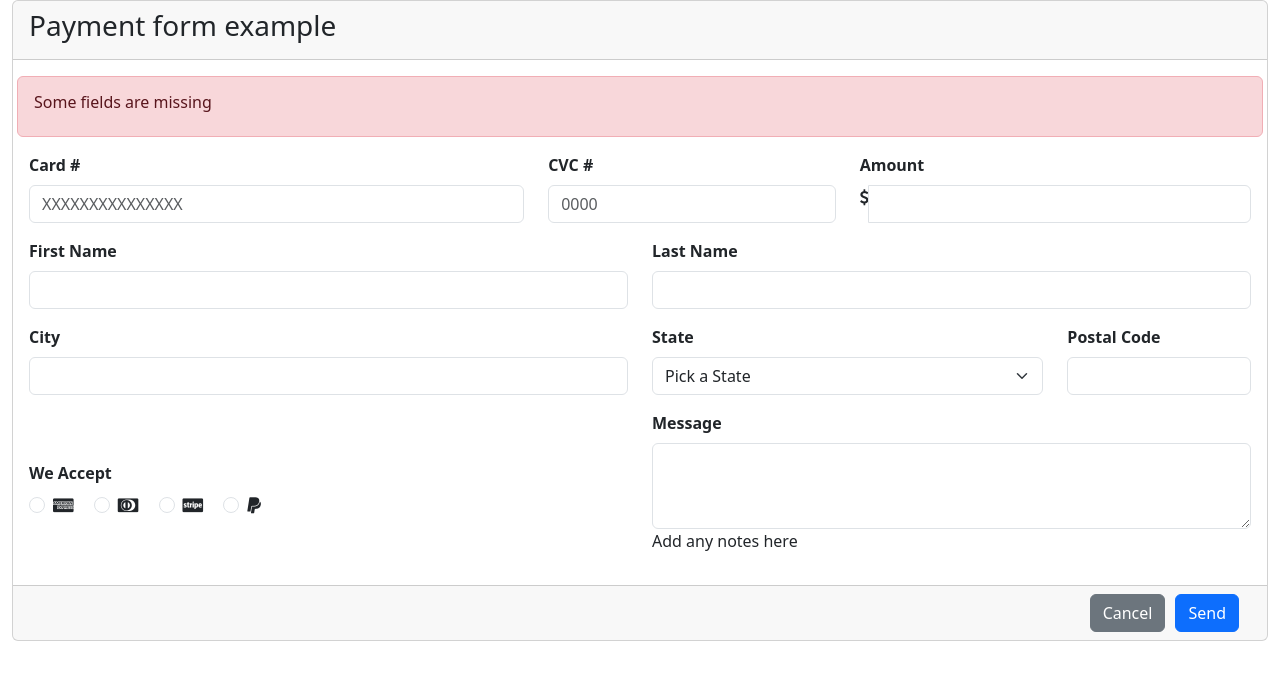
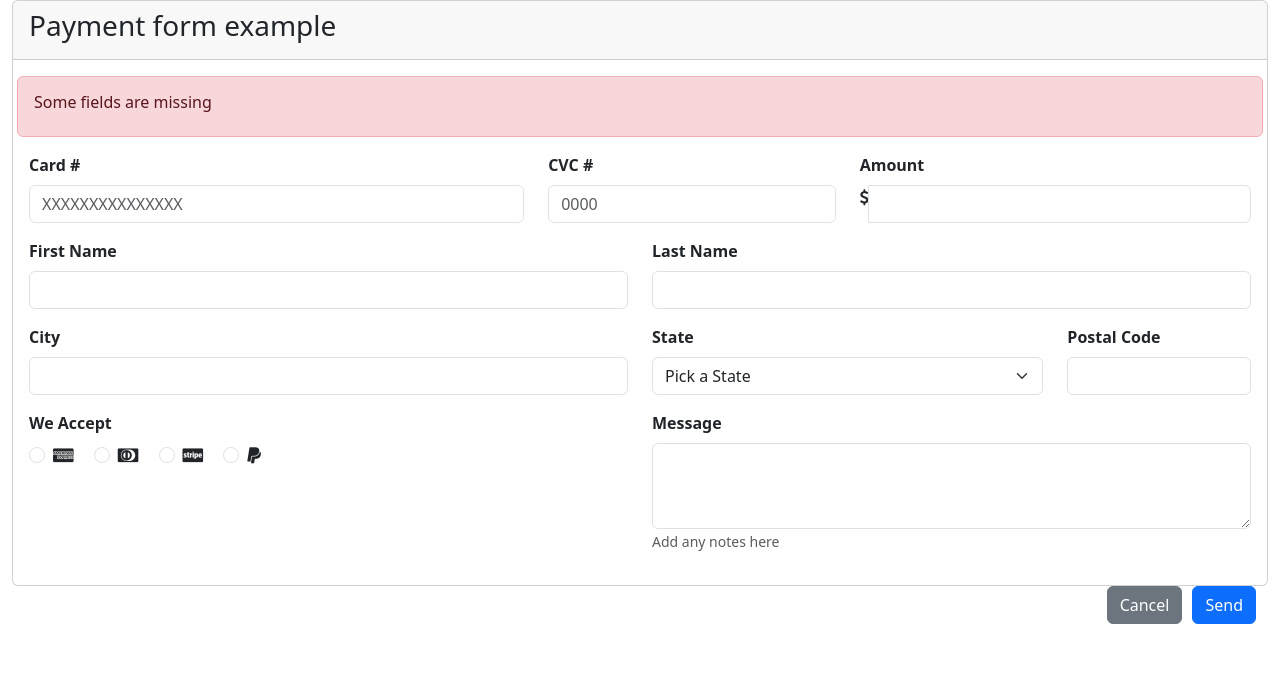
Before and after one commit to 4GeeksAcademy/Formulario-Alejandro, a plain HTML site: page index.html in a window 1280 px wide. Drawn offline with nearby package versions, Linux system fonts and the light colour scheme.

Commit message:
First Commit

```diff
--- a/index.html
+++ b/index.html
@@ -63,36 +63,37 @@
               <input type="text" class="form-control" id="inputPC">
             </div>
             <div class="container-fluid">
-              <div class="row d-flex justify-content-left">
-                <div class="flex-container1">
-                  <div class="row align-items-center">
-                    <div class="col-6">
+              <div class="row d-flex justify-content-start">
+                <div class="col-12 col-md-6">
                   <label class="form-label"><b>We Accept</b></label>
                   <br>
                   <div class="form-check form-check-inline">
-                        <input class="form-check-input" type="radio"><i class="fa fa-cc-amex"></i>
+                    <input class="form-check-input" type="radio" id="amex">
+                    <label class="form-check-label" for="amex"><i class="fa fa-cc-amex"></i></label>
                   </div>
                   <div class="form-check form-check-inline">
-                        <input class="form-check-input" type="radio"><i class="fa fa-cc-diners-club"></i>
+                    <input class="form-check-input" type="radio" id="diners-club">
+                    <label class="form-check-label" for="diners-club"><i class="fa fa-cc-diners-club"></i></label>
                   </div>
                   <div class="form-check form-check-inline">
-                        <input class="form-check-input" type="radio"><i class="fa fa-cc-stripe"></i>
+                    <input class="form-check-input" type="radio" id="stripe">
+                    <label class="form-check-label" for="stripe"><i class="fa fa-cc-stripe"></i></label>
                   </div>
                   <div class="form-check form-check-inline">
-                        <input class="form-check-input" type="radio"><i class="fa fa-paypal"></i>
+                    <input class="form-check-input" type="radio" id="paypal">
+                    <label class="form-check-label" for="paypal"><i class="fa fa-paypal"></i></label>
                   </div>
                 </div>
                 <div class="col-6">
-                      <label for="basic-url" class="form-label"><b>Message</b></label>
+                  <label for="message" class="form-label"><b>Message</b></label>
                   <div class="mb-3">
-                        <textarea class="form-control" rows="3"></textarea>
-                        <p>Add any notes here</p>
+                    <textarea class="form-control" id="message" rows="3"></textarea>
+                    <small class="form-text text-muted">Add any notes here</small>
                   </div>
                 </div>
               </div>
-
             </div>
-              </div>
+          </form>
         </div>
     </form>
   </div>
@@ -115,4 +116,5 @@
   </div>
   <script src="https://cdn.jsdelivr.net/npm/bootstrap@5.3.3/dist/js/bootstrap.min.js"></script>
 </body>
+
 </html>
```
Lines whose indentation alone changed are shown as unchanged.
